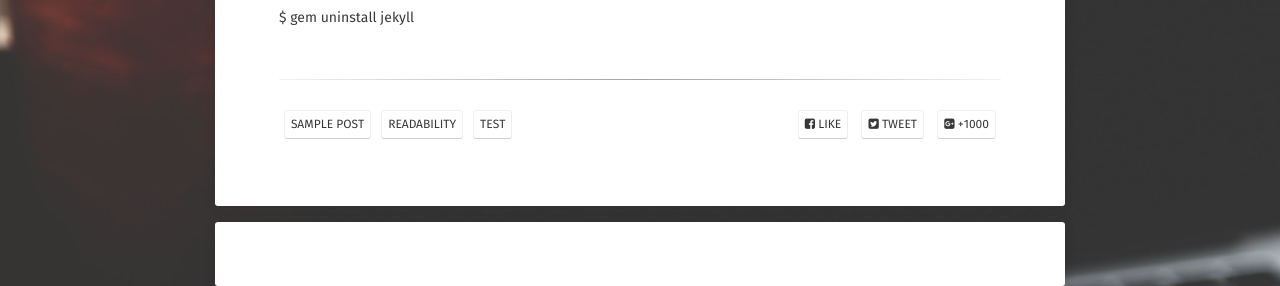
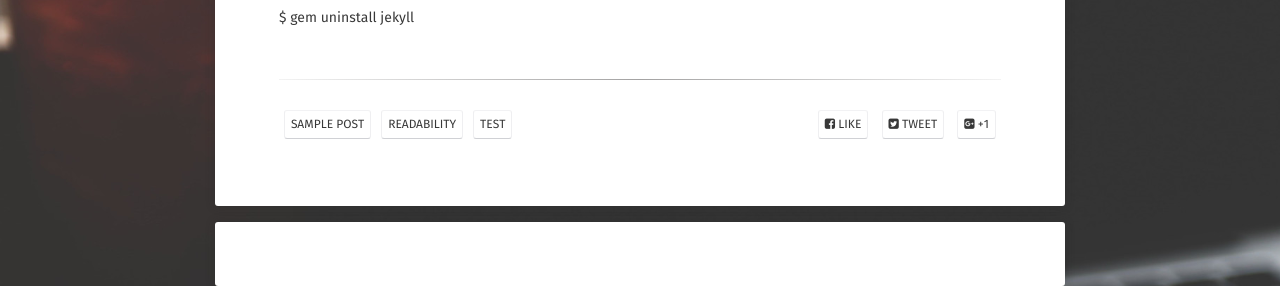
Before and after one commit to wuqinghua1109/wuqinghua1109.github.io, a Jekyll site: the page built from _posts/2014-05-22-jekyll-post.md, in a window 1280 px wide. Shown: the part 974-1260 px from the top of the page. Built offline with Jekyll 4.4.1, drawn with Linux system fonts in a browser that asks for light colours; some web fonts are replaced; comment, search, counter and statistics services are not loaded.

Commit message:
save 2017/6.30

```diff
--- a/_includes/meta.html
+++ b/_includes/meta.html
@@ -9,7 +9,7 @@
         <span class="term"><i class="fa fa-twitter-square"></i> Tweet</span>
     </a>
     <a href="https://plus.google.com/share?url={{ site.url }}{{ page.url }}" title="Share on Google+" class="tag">
-            <span class="term"><i class="fa fa-google-plus-square"></i> +1000</span>
+            <span class="term"><i class="fa fa-google-plus-square"></i> +1</span>
     </a>
 </span>
 <div style="clear:both"></div>
```
